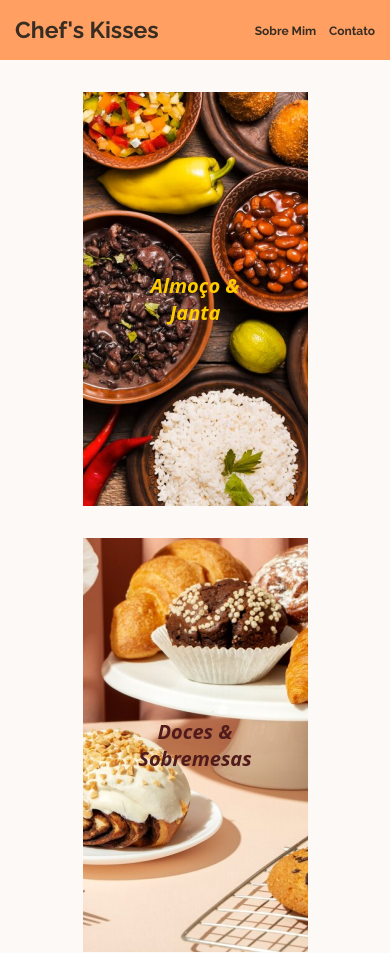
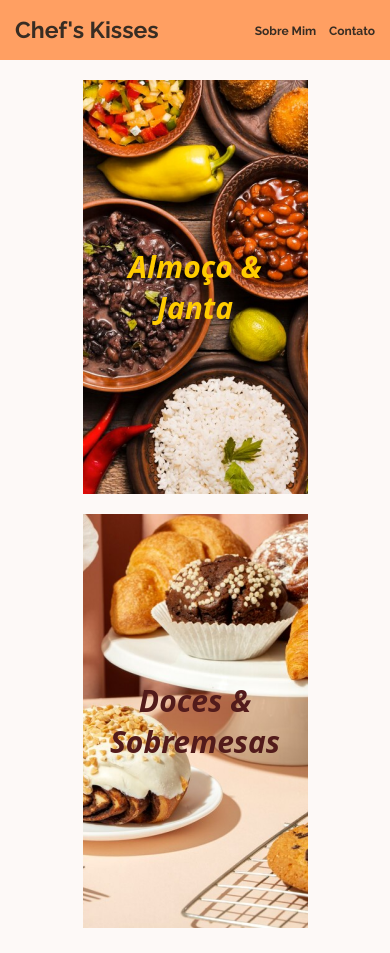
Before and after one commit to e-nayR/app-web, a plain HTML site: page index.html in a window 390 px wide. Drawn offline with Linux system fonts and the light colour scheme; a web font is replaced by a local one.

Commit message:
fix:ajustes

```diff
--- a/estilos/categoria.css
+++ b/estilos/categoria.css
@@ -100,6 +100,9 @@ body{
     body{
         overflow: scroll;
     }
+    .content{
+        margin-bottom: 20px;
+    }
     .content-top{
         margin-top: 3px;
         flex-direction: column;
--- a/estilos/home.css
+++ b/estilos/home.css
@@ -7,13 +7,12 @@ body{
     display: flex;
     justify-content: center;
     margin-top: 50px;
-    height: 100vh;
 }
 
 .categoria-container{
     width: 225px;
     height: 414px;
-    margin: 27px;
+    margin: 15px;
     background-size: cover;
     display: flex;        /* Flexbox para centralizar o conteúdo */
     justify-content: center; /* Centraliza a imagem horizontalmente */
@@ -32,7 +31,6 @@ body{
 .categoria-img{
     position: relative;
     max-width: 100%;
-    max-height: auto;
 }
 
 
@@ -43,6 +41,7 @@ body{
     .content {
         display: grid;
         margin-top: 5px;
+        margin-bottom: 20px;
     }
     .categoria-container{
         background-size: cover;
@@ -54,7 +53,7 @@ body{
             font-family: "Inria Sans", system-ui;
             font-weight: 700;
             font-style: italic;
-            font-size: 20px;
+            font-size: 30px;
             position: absolute;
             text-align: center;
         }
```
Also changed, not shown: Doces&Sobremesas/receitas/brigadeiro.html (+1 -1 lines).
